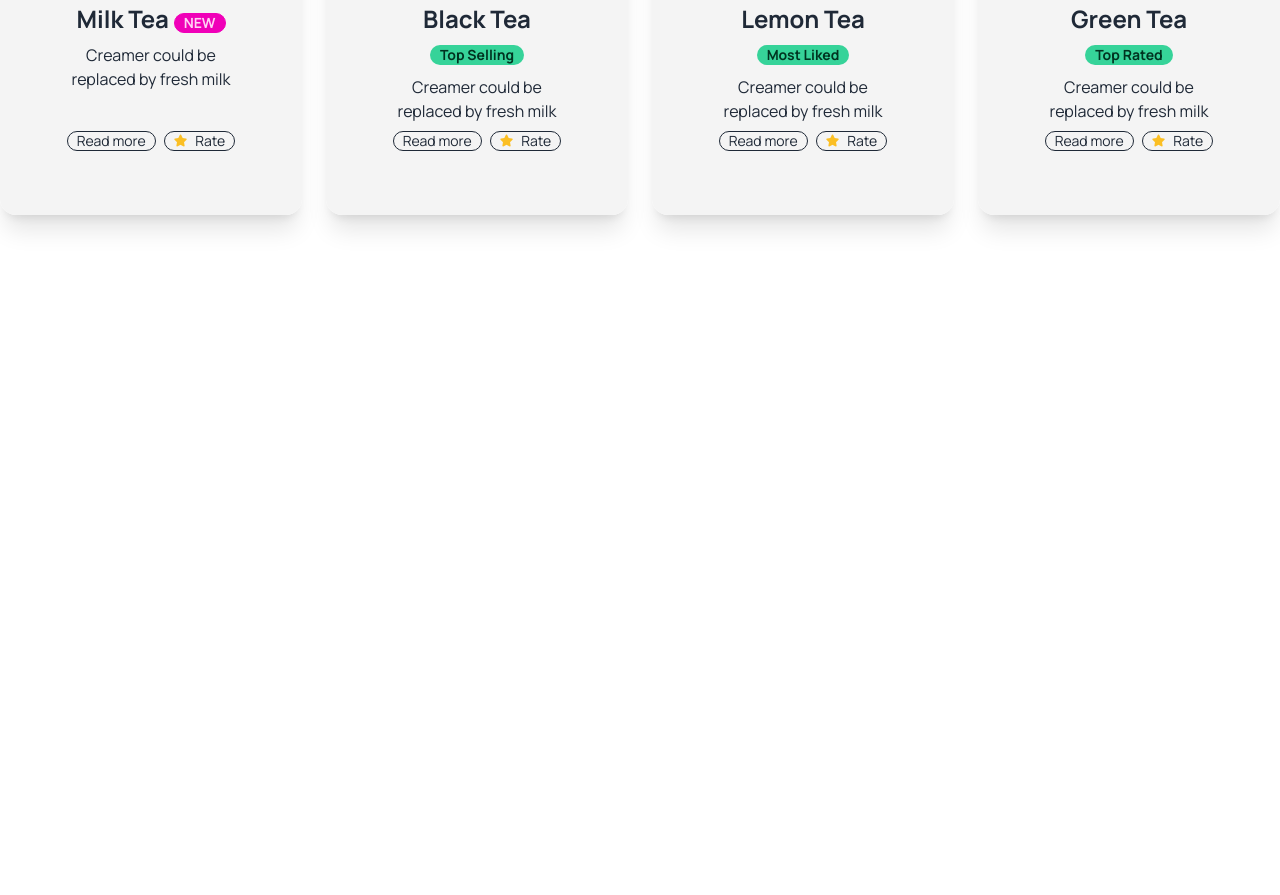
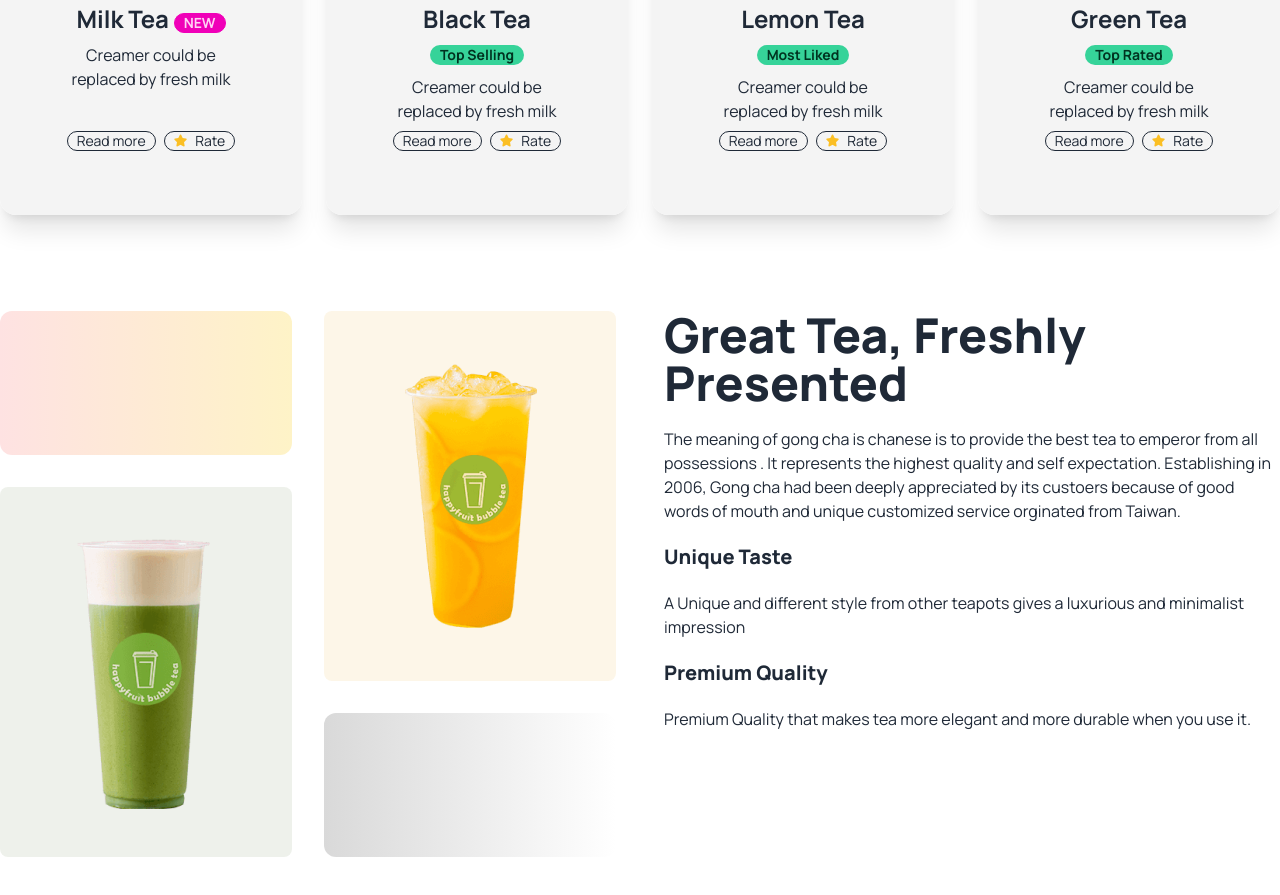
Before and after one commit to iamafridi/teahere.bd, a plain HTML site: page index.html in a window 1280 px wide. Shown: the part 910-1805 px from the top of the page. Before the commit the page ends 1221 px from the top, so only its background shows below. Drawn offline with nearby package versions, Linux system fonts and the light colour scheme.

Commit message:
grid layout using gradiant

```diff
--- a/index.html
+++ b/index.html
@@ -94,7 +94,7 @@
         <div class="grid gap-6 grid-cols-1 md:grid-cols-2 lg:grid-cols-4">
           <!-- first card  -->
           <div
-            class="card  p-8 bg-gradient-to-r from-[#F4F4F4] to-[#F4F4F4] shadow-xl"
+            class="card p-8 bg-gradient-to-r from-[#F4F4F4] to-[#F4F4F4] shadow-xl"
           >
             <figure><img src="/images/tea-1.png" alt="Milk Tea" /></figure>
             <div class="card-body items-center">
@@ -119,13 +119,13 @@
           </div>
           <!-- Second card  -->
           <div
-            class="card  p-8 bg-gradient-to-r from-[#F4F4F4] to-[#F4F4F4] shadow-xl"
+            class="card p-8 bg-gradient-to-r from-[#F4F4F4] to-[#F4F4F4] shadow-xl"
           >
             <figure><img src="/images/tea-2.png" alt="Milk Tea" /></figure>
             <div class="card-body items-center">
               <h2 class="text-2xl font-manrope font-bold">
                 Black Tea
-                <div class="badge badge-success ">Top Selling</div>
+                <div class="badge badge-success">Top Selling</div>
               </h2>
               <p>Creamer could be replaced by fresh milk</p>
               <div class="card-actions justify-end cursor-pointer">
@@ -144,13 +144,13 @@
           </div>
           <!-- Third card  -->
           <div
-            class="card  p-8 bg-gradient-to-r from-[#F4F4F4] to-[#F4F4F4] shadow-xl"
+            class="card p-8 bg-gradient-to-r from-[#F4F4F4] to-[#F4F4F4] shadow-xl"
           >
             <figure><img src="/images/tea-3.png" alt="Milk Tea" /></figure>
             <div class="card-body items-center">
               <h2 class="text-2xl font-manrope font-bold">
                 Lemon Tea
-                <div class="badge badge-success ">Most Liked</div>
+                <div class="badge badge-success">Most Liked</div>
               </h2>
               <p>Creamer could be replaced by fresh milk</p>
               <div class="card-actions justify-end cursor-pointer">
@@ -169,7 +169,7 @@
           </div>
           <!-- Fourth card  -->
           <div
-            class="card  p-8 bg-gradient-to-r from-[#F4F4F4] to-[#F4F4F4] shadow-xl"
+            class="card p-8 bg-gradient-to-r from-[#F4F4F4] to-[#F4F4F4] shadow-xl"
           >
             <figure><img src="/images/tea-4.png" alt="Milk Tea" /></figure>
             <div class="card-body items-center">
@@ -192,9 +192,51 @@
               </div>
             </div>
           </div>
+        </div>
+      </section>
 
+      <!-- Great Tea ,Fresh Tea Section  -->
+      <section class="my-24 flex  gap-12 flex-col lg:flex-row">
+        <!-- image  -->
+        <div class="grid gap-8 grid-cols-1 md:grid-cols-2 flex-1">
+          <div class="rounded-xl h-36 bg-gradient-to-r from-red-100 to-amber-100"></div>
+          <div class="row-span-2  bg-[#E6A6231A] rounded-lg px-8 py-12 flex justify-center items-center">
+            <img src="images/fresh-1.png" alt="">
+        </div>
+        <div class="row-span-2  bg-[#5776391A] rounded-lg px-8 py-12 flex justify-center items-center">
+            <img src="images/fresh-2.png" alt="">
+        </div>
+        <div class="rounded-xl h-36 bg-gradient-to-r from-[#D9D9D9] to-[#FFFFFF]"></div>
+        </div>
 
+        <!-- text  -->
+        <div class="space-y-5 flex-1">
+          <h3 class="text-5xl font-extrabold">
+            Great Tea, Freshly
+            <br />
+            Presented
+          </h3>
 
+          <p>
+            The meaning of gong cha is chanese is to provide the best tea to
+            emperor from all possessions . It represents the highest quality and
+            self expectation. Establishing in 2006, Gong cha had been deeply
+            appreciated by its custoers because of good words of mouth and
+            unique customized service orginated from Taiwan.
+          </p>
+
+          <h4 class="text-xl font-extrabold mt-8">Unique Taste</h4>
+
+          <p>
+            A Unique and different style from other teapots gives a luxurious
+            and minimalist impression
+          </p>
+          <h4 class="text-xl font-extrabold">Premium Quality</h4>
+
+          <p>
+            Premium Quality that makes tea more elegant and more durable when
+            you use it.
+          </p>
         </div>
       </section>
     </main>
```
